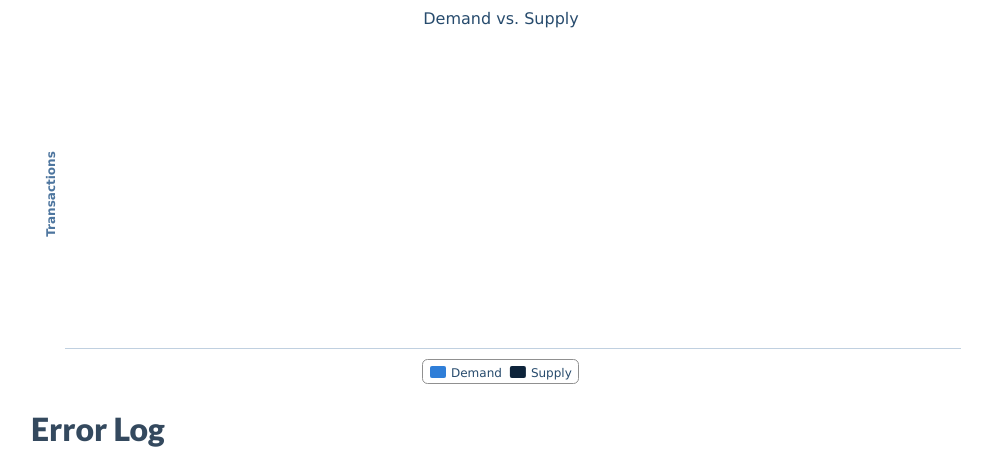
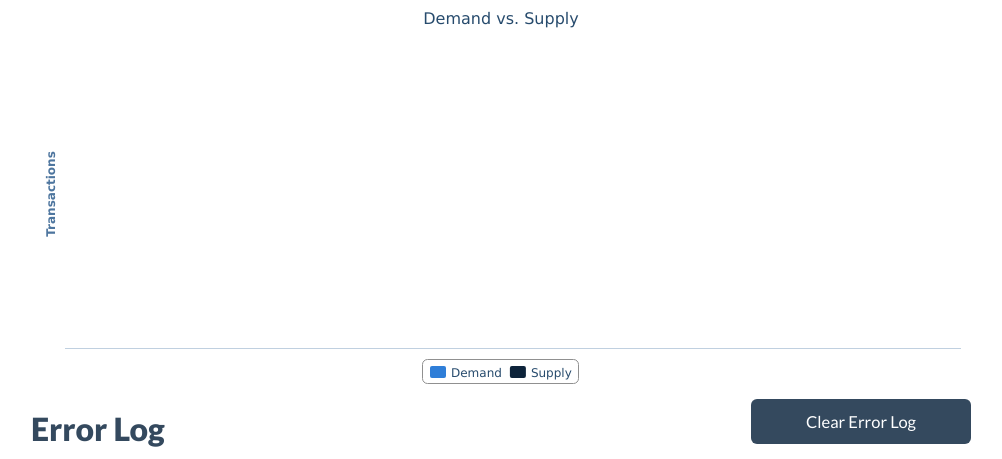
Before and after one commit to Sovietaced/Morgan-Stanley-Hackathon, a Django app: page / in a window 1280 px wide. Shown: the part 1421-1880 px from the top of the page, without its empty margins (139-1141 px from the left). Run offline with Django 3.2, Linux system fonts and the light colour scheme; some libraries are stand-ins or nearby versions.

Commit message:
Fixed visual glitch

```diff
--- a/hackathon/templates/index.html
+++ b/hackathon/templates/index.html
@@ -84,7 +84,7 @@
 	</div>
 	<div class="row">
 		<div class="span12" id="error_log">
-			<h1>Error Log</h1>
+			<h1 class="pull-left">Error Log</h1>
 			<div class="span3 pull-right"><a href="#" id="clear_error_log_button" class="btn btn-large btn-block">Clear Error Log</a></div>
 			<table class="table tablesorter">
 				<thead>
```
